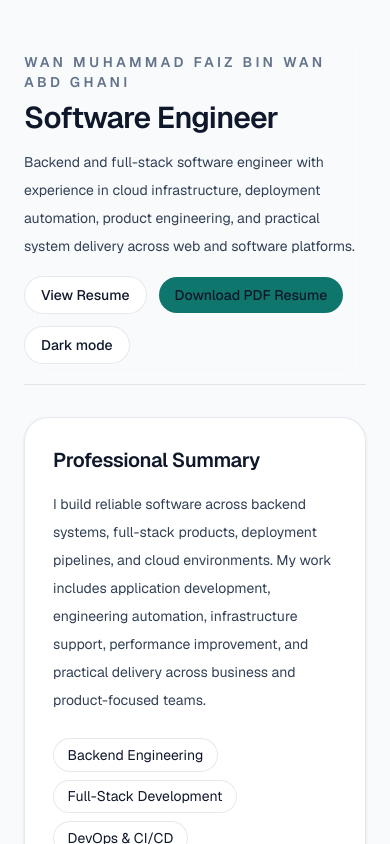
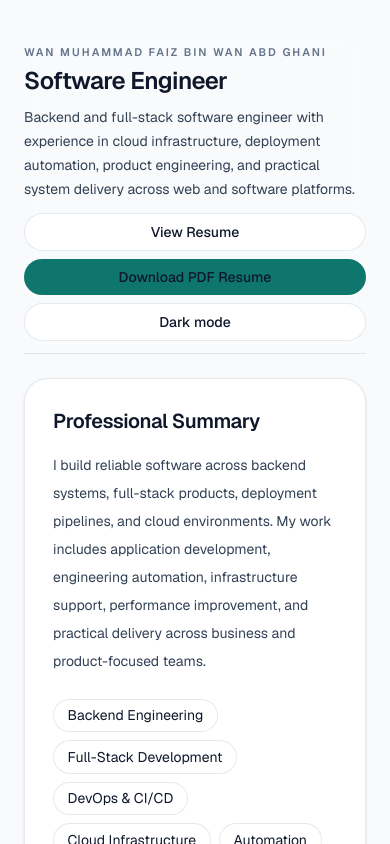
Before and after one commit to wmfaiz/my-portfolio, a Next.js app: page / in a window 390 px wide. Shown: the top 844 px of the page. Built offline with nearby package versions, Linux system fonts and the light colour scheme.

Commit message:
fix mobile view

```diff
--- a/app/page.tsx
+++ b/app/page.tsx
@@ -178,28 +178,30 @@ export default function Home() {
   return (
     <main className="min-h-screen bg-[var(--background)] text-[var(--foreground)]">
       <div className="mx-auto max-w-6xl px-6 py-8 md:px-8 lg:px-10">
-        <header className="sticky top-0 z-20 mb-8 border-b border-[var(--border)] bg-[color:var(--background)/0.92] backdrop-blur">
-          <div className="flex flex-col gap-4 py-5 md:flex-row md:items-center md:justify-between">
-            <div>
-              <p className="text-sm font-semibold uppercase tracking-[0.24em] text-[var(--muted)]">
+        <header className="mb-6 border-b border-[var(--border)] bg-[color:var(--background)/0.92] backdrop-blur md:sticky md:top-0 md:z-20 md:mb-8">
+          <div className="flex flex-col gap-3 py-3 md:flex-row md:items-center md:justify-between md:gap-4 md:py-5">
+            <div className="min-w-0">
+              <p className="text-[11px] font-semibold uppercase tracking-[0.18em] text-[var(--muted)] sm:text-xs md:text-sm md:tracking-[0.24em]">
                 Wan Muhammad Faiz Bin Wan Abd Ghani
               </p>
-              <h1 className="mt-2 text-3xl font-semibold tracking-tight md:text-4xl">
+
+              <h1 className="mt-1 text-2xl font-semibold tracking-tight sm:text-3xl md:mt-2 md:text-4xl">
                 Software Engineer
               </h1>
-              <p className="mt-3 max-w-2xl text-sm leading-7 text-[var(--soft-foreground)] md:text-base">
+
+              <p className="mt-2 max-w-xl text-sm leading-6 text-[var(--soft-foreground)] md:mt-3 md:max-w-2xl md:text-base md:leading-7">
                 Backend and full-stack software engineer with experience in cloud
                 infrastructure, deployment automation, product engineering, and
                 practical system delivery across web and software platforms.
               </p>
             </div>
 
-            <div className="flex flex-wrap items-center gap-3">
+            <div className="grid grid-cols-1 gap-2 sm:grid-cols-2 md:flex md:flex-wrap md:items-center md:gap-3">
               <a
                 href={resumePdfUrl}
                 target="_blank"
                 rel="noreferrer"
-                className="rounded-full border border-[var(--border)] bg-[var(--card)] px-4 py-2 text-sm font-medium transition hover:border-[var(--accent)] hover:text-[var(--accent)]"
+                className="rounded-full border border-[var(--border)] bg-[var(--card)] px-4 py-2 text-center text-sm font-medium transition hover:border-[var(--accent)] hover:text-[var(--accent)]"
               >
                 View Resume
               </a>
@@ -207,7 +209,7 @@ export default function Home() {
               <a
                 href={resumePdfUrl}
                 download
-                className="rounded-full bg-[var(--accent)] px-4 py-2 text-sm font-medium text-white transition hover:opacity-90"
+                className="rounded-full bg-[var(--accent)] px-4 py-2 text-center text-sm font-medium text-white transition hover:opacity-90"
               >
                 Download PDF Resume
               </a>
@@ -217,7 +219,7 @@ export default function Home() {
                 onClick={() =>
                   setTheme((prev) => (prev === "dark" ? "light" : "dark"))
                 }
-                className="rounded-full border border-[var(--border)] bg-[var(--card)] px-4 py-2 text-sm font-medium transition hover:border-[var(--accent)] hover:text-[var(--accent)]"
+                className="rounded-full border border-[var(--border)] bg-[var(--card)] px-4 py-2 text-sm font-medium transition hover:border-[var(--accent)] hover:text-[var(--accent)] sm:col-span-2 md:col-span-1"
               >
                 {theme === "dark" ? "Light mode" : "Dark mode"}
               </button>
```
